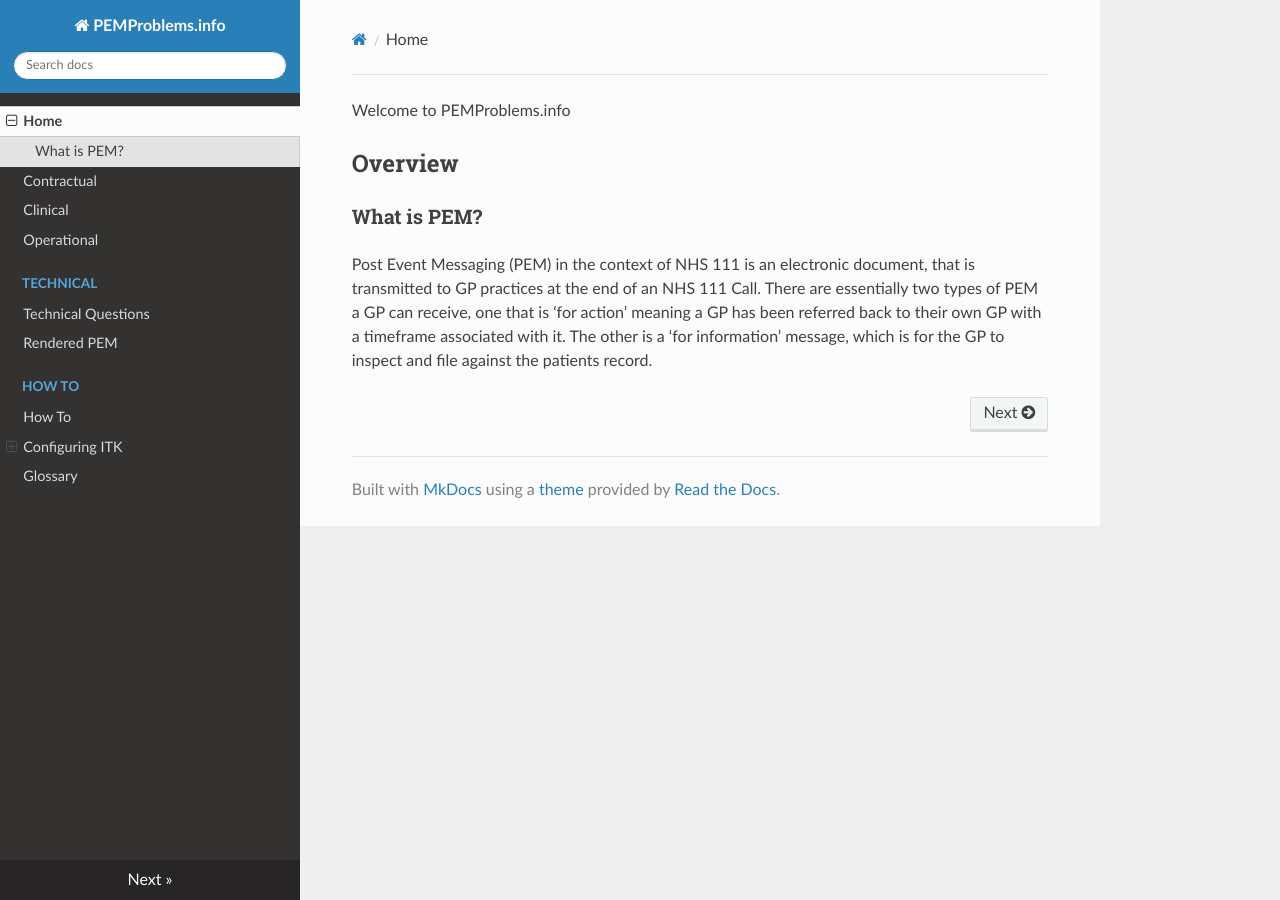
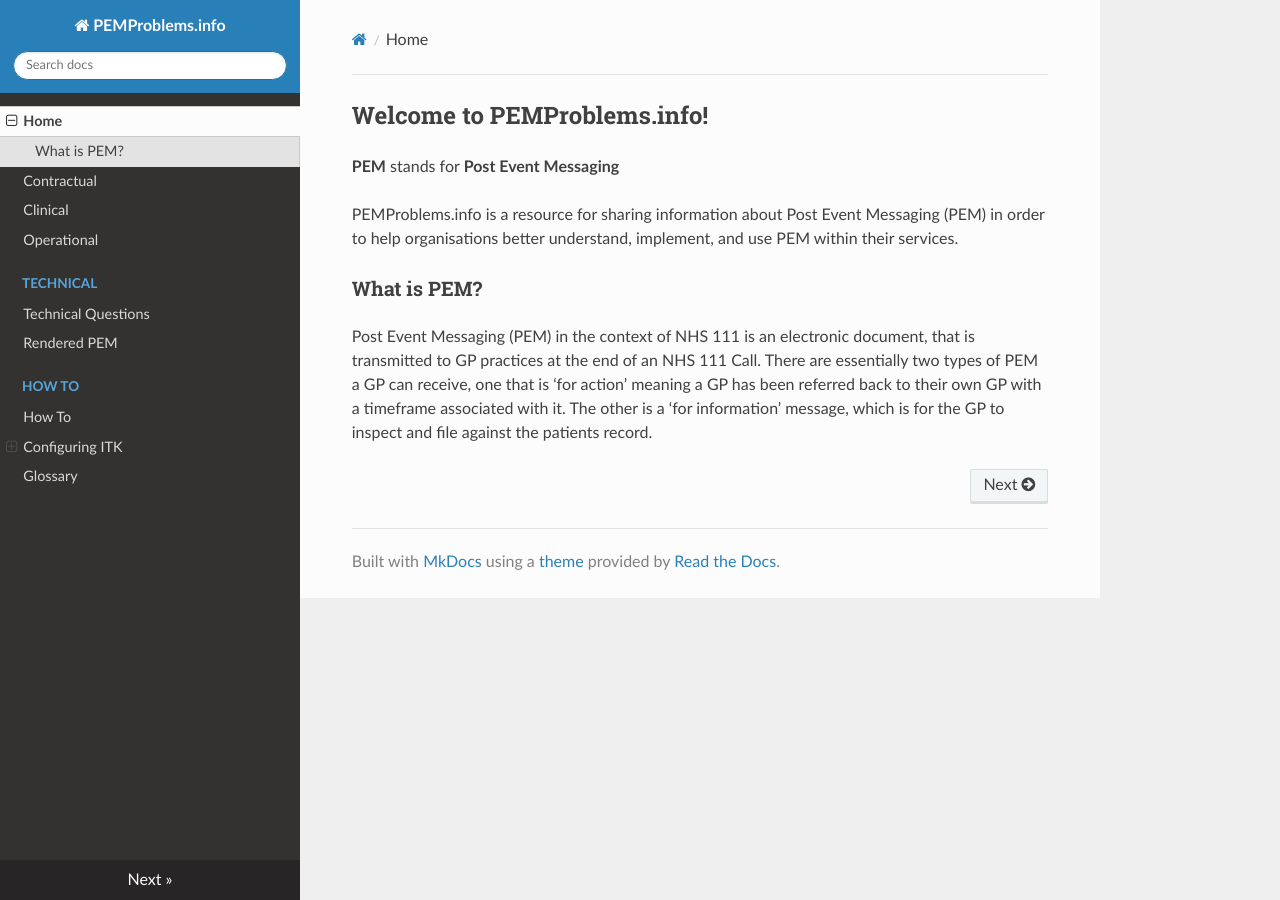
Before and after one commit to tonyyates/pemproblems.info, an MkDocs documentation site: the page built from docs/index.md, in a window 1280 px wide. Built offline with MkDocs 1.6.1, drawn with Linux system fonts in a browser that asks for light colours; nearby versions of some CDN libraries; old or Windows-style settings are respelled for this version of MkDocs.

Commit message:
Tweak to front page

```diff
--- a/docs/index.md
+++ b/docs/index.md
@@ -1,6 +1,9 @@
-Welcome to PEMProblems.info
+## Welcome to PEMProblems.info!
 
-## Overview
+**PEM** stands for **Post Event Messaging**
+
+PEMProblems.info is a resource for sharing information about Post Event Messaging (PEM) in order to help organisations better understand, implement, and use PEM within their services.
+
 
 ### What is PEM?
 Post Event Messaging (PEM) in the context of NHS 111 is an electronic document, that is transmitted to GP practices at the end of an NHS 111 Call. There are essentially two types of PEM a GP can receive, one that is ‘for action’ meaning a GP has been referred back to their own GP with a timeframe associated with it. The other is a ‘for information’ message, which is for the GP to inspect and file against the patients record.
```
